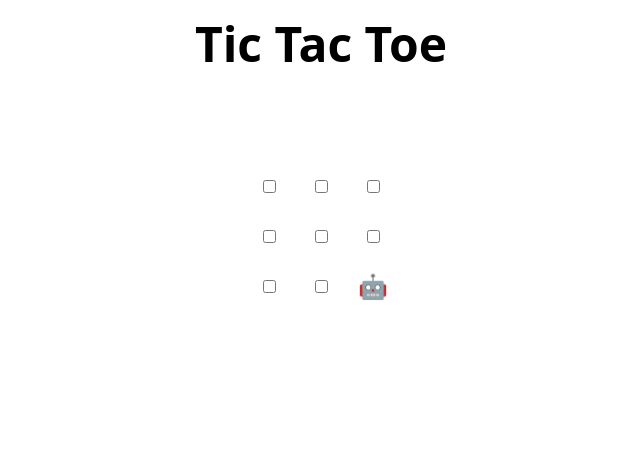
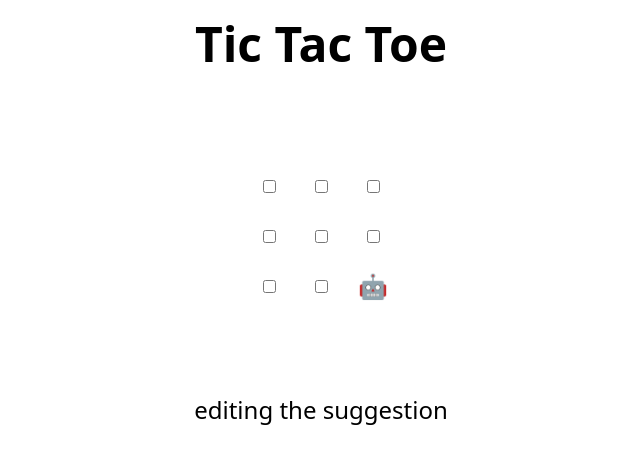
Before and after one commit to RallyGrote/skills-review-pull-requests, a plain HTML site: page index.html in a window 1280 px wide. Shown: the whole page, without its empty margins (319-959 px from the left). Drawn offline with Linux system fonts and the light colour scheme.

Commit message:
Something

```diff
--- a/index.html
+++ b/index.html
@@ -48,6 +48,7 @@
 </table>
 
 <h2 hidden>Game over, refresh to play again 🧑‍💻 🤖!</h2>
+editing the suggestion
 
 <script>
   // Initialization
```
